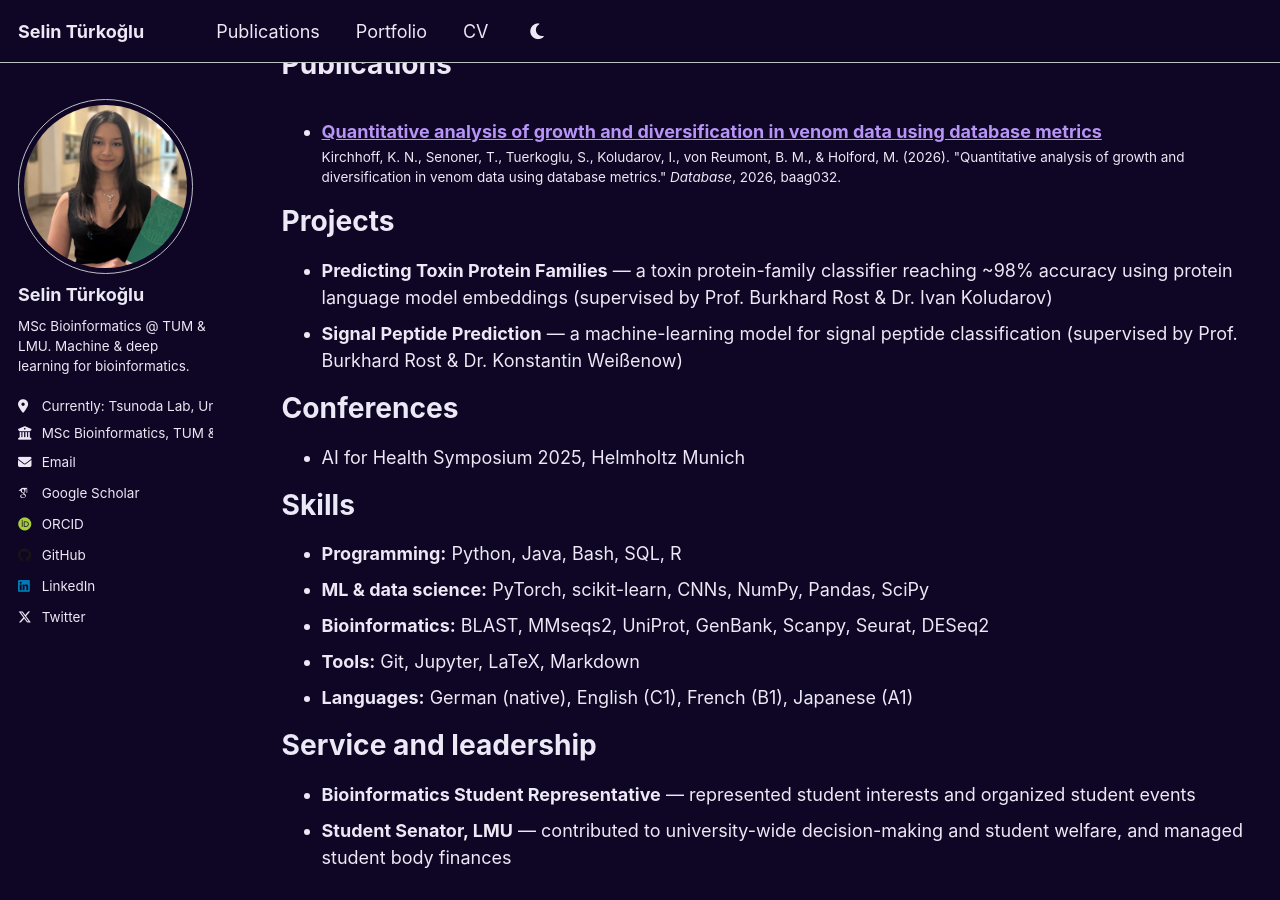
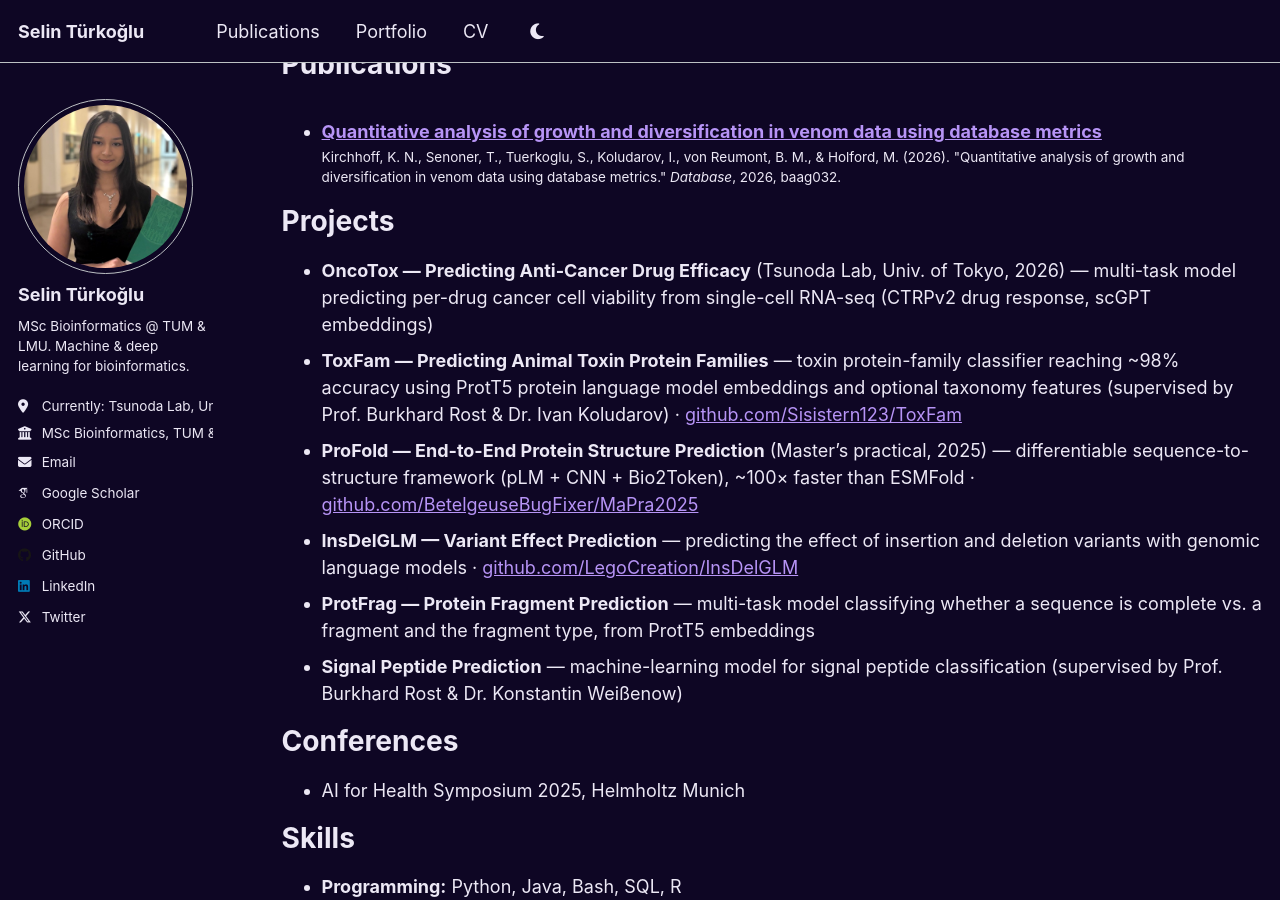
Before and after one commit to Sisistern123/Sisistern123.github.io, a Jekyll site: the page built from _pages/cv.md, in a window 1280 px wide and 900 px high, scrolled down 665 px. Built offline with Jekyll 4.4.1, drawn with Linux system fonts in a browser that asks for light colours; some web fonts are replaced.

Commit message:
Expand CV projects to match the website portfolio
Bring the CV Projects section in line with the portfolio: add OncoTox
(anti-cancer drug efficacy), ProFold (structure prediction), InsDelGLM (indel
variant effects), and ProtFrag (protein fragments) alongside the existing ToxFam
and signal peptide entries, with GitHub links for the public repositories.

Co-Authored-By: Claude Opus 4.8 (1M context) <noreply@anthropic.com>

```diff
--- a/_pages/cv.md
+++ b/_pages/cv.md
@@ -37,10 +37,21 @@ Publications
 
 Projects
 ======
-* **Predicting Toxin Protein Families** — a toxin protein-family classifier reaching
-  ~98% accuracy using protein language model embeddings
-  (supervised by Prof. Burkhard Rost &amp; Dr. Ivan Koludarov)
-* **Signal Peptide Prediction** — a machine-learning model for signal peptide
+* **OncoTox — Predicting Anti-Cancer Drug Efficacy** (Tsunoda Lab, Univ. of Tokyo, 2026)
+  — multi-task model predicting per-drug cancer cell viability from single-cell
+  RNA-seq (CTRPv2 drug response, scGPT embeddings)
+* **ToxFam — Predicting Animal Toxin Protein Families** — toxin protein-family
+  classifier reaching ~98% accuracy using ProtT5 protein language model embeddings
+  and optional taxonomy features (supervised by Prof. Burkhard Rost &amp;
+  Dr. Ivan Koludarov) · [github.com/Sisistern123/ToxFam](https://github.com/Sisistern123/ToxFam)
+* **ProFold — End-to-End Protein Structure Prediction** (Master's practical, 2025)
+  — differentiable sequence-to-structure framework (pLM + CNN + Bio2Token),
+  ~100× faster than ESMFold · [github.com/BetelgeuseBugFixer/MaPra2025](https://github.com/BetelgeuseBugFixer/MaPra2025)
+* **InsDelGLM — Variant Effect Prediction** — predicting the effect of insertion
+  and deletion variants with genomic language models · [github.com/LegoCreation/InsDelGLM](https://github.com/LegoCreation/InsDelGLM)
+* **ProtFrag — Protein Fragment Prediction** — multi-task model classifying whether
+  a sequence is complete vs. a fragment and the fragment type, from ProtT5 embeddings
+* **Signal Peptide Prediction** — machine-learning model for signal peptide
   classification (supervised by Prof. Burkhard Rost &amp; Dr. Konstantin Weißenow)
 
 Conferences
```
